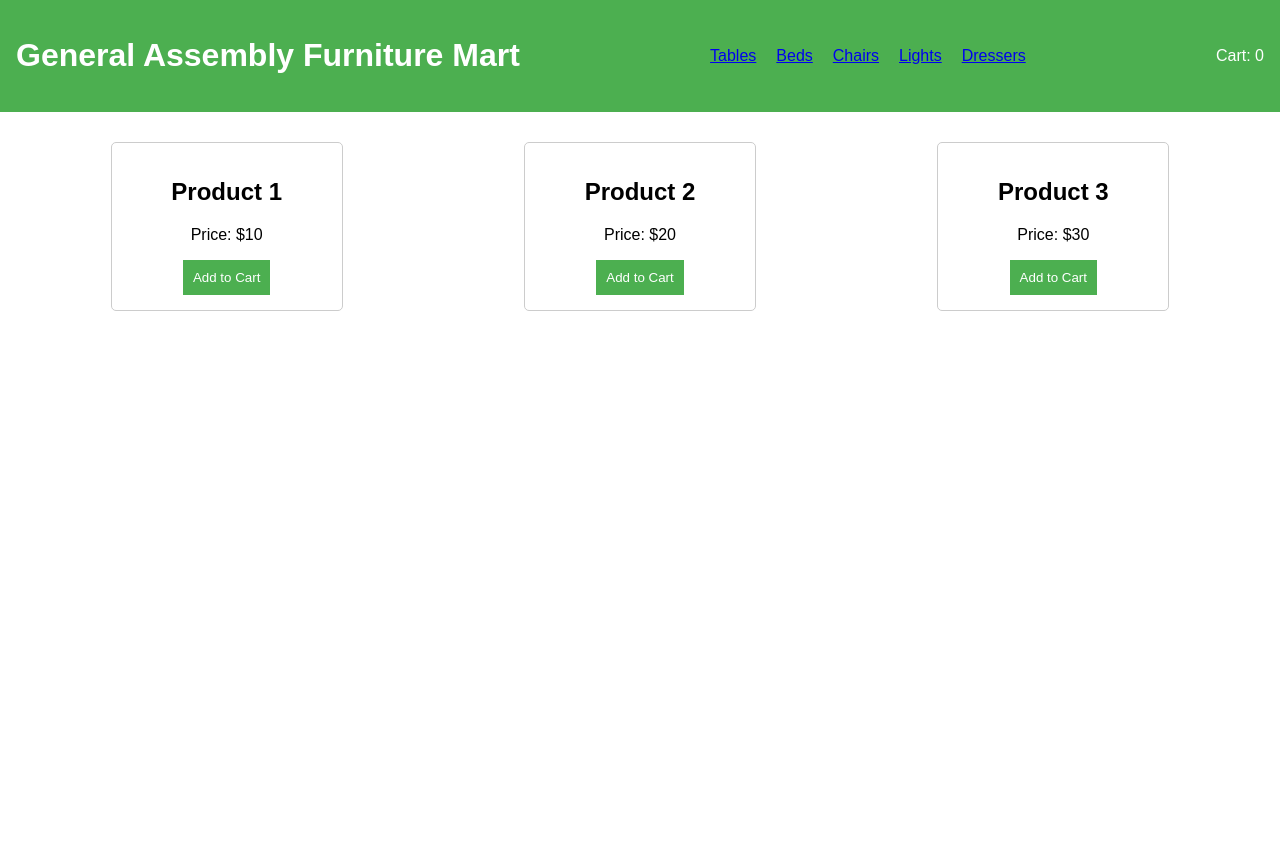
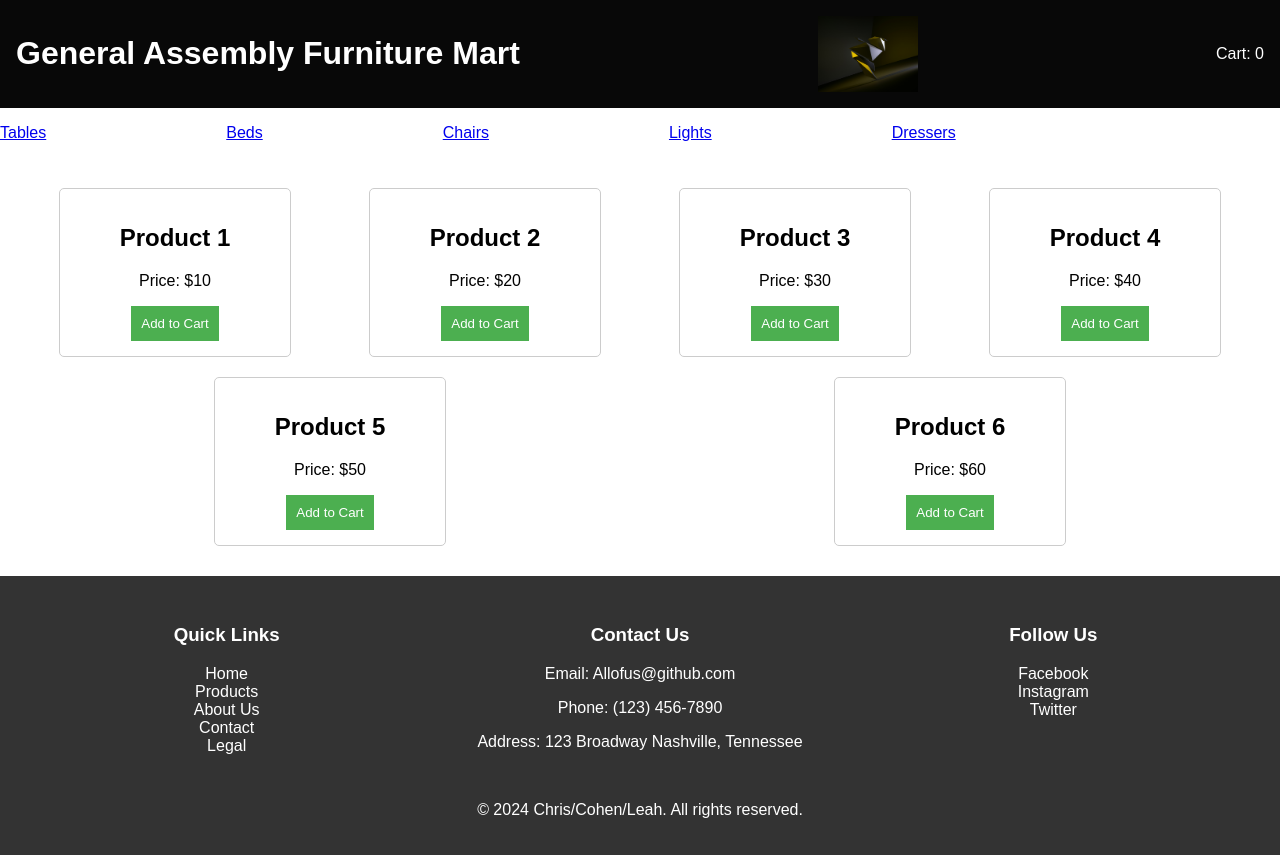
Before and after one commit to ChrispyPhilly/Hackathon_Round1, a plain HTML site: page client/index.html in a window 1280 px wide. Before the commit the page ends 800 px from the top, so only its background shows below. Drawn offline with Linux system fonts and the light colour scheme.

Commit message:
Matching wireframe plus logo

```diff
--- a/client/index.html
+++ b/client/index.html
@@ -9,6 +9,13 @@
 <body>
     <header>
         <h1>General Assembly Furniture Mart</h1>
+        <img src="logo.jpg" alt="Logo" class="logo">
+        <div class="cart">
+            <span>Cart: <span id="cart-count">0</span></span>
+        </div>
+
+    </header>
+
     <nav>
         <ul class="horizontal-list">
             <li><a href="#Tables">Tables</a></li>
@@ -20,12 +27,6 @@
 
 
     </nav>
-
-        <div class="cart">
-            <span>Cart: <span id="cart-count">0</span></span>
-        </div>
-
-    </header>
 
     <main>
 
@@ -45,8 +46,54 @@
                 <p>Price: $30</p>
                 <button class="add-to-cart">Add to Cart</button>
             </div>
+            <div class="product" data-name="Product 4" data-price="40">
+                <h2>Product 4</h2>
+                <p>Price: $40</p>
+                <button class="add-to-cart">Add to Cart</button>
+            </div>
+            <div class="product" data-name="Product 5" data-price="50">
+                <h2>Product 5</h2>
+                <p>Price: $50</p>
+                <button class="add-to-cart">Add to Cart</button>
+            </div>
+            <div class="product" data-name="Product 6" data-price="60">
+                <h2>Product 6</h2>
+                <p>Price: $60</p>
+                <button class="add-to-cart">Add to Cart</button>
+            </div>
         </div>
     </main>
+    <footer class="footer">
+        <div class="footer-content">
+            <div class="footer-links">
+                <h3>Quick Links</h3>
+                <ul>
+                    <li><a href="#">Home</a></li>
+                    <li><a href="#">Products</a></li>
+                    <li><a href="#">About Us</a></li>
+                    <li><a href="#">Contact</a></li>
+                    <li><a href="#">Legal</a></li>
+                </ul>
+            </div>
+            <div class="footer-info">
+                <h3>Contact Us</h3>
+                <p>Email: Allofus@github.com</p>
+                <p>Phone: (123) 456-7890</p>
+                <p>Address: 123 Broadway Nashville, Tennessee</p>
+            </div>
+            <div class="footer-social">
+                <h3>Follow Us</h3>
+                <ul>
+                    <li><a href="#">Facebook</a></li>
+                    <li><a href="#">Instagram</a></li>
+                    <li><a href="#">Twitter</a></li>
+                </ul>
+            </div>
+        </div>
+        <div class="footer-bottom">
+            <p>&copy; 2024 Chris/Cohen/Leah. All rights reserved.</p>
+        </div>
+    </footer>
 
     <script src="script.js"></script>
 </body>
--- a/client/style.css
+++ b/client/style.css
@@ -5,7 +5,7 @@ body {
 }
 
 header {
-    background-color: #4CAF50;
+    background-color: hsl(0, 0%, 3%);
     color: white;
     padding: 1rem;
     display: flex;
@@ -42,6 +42,13 @@ button:hover {
 }
 
 h1  {
+    margin: 0;
+    display: flex;
+    justify-content: center;
+    align-items: center;
+}
+
+.container {
     text-align: center;
 }
 
@@ -49,15 +56,53 @@ h1  {
 .horizontal-list {
     list-style-type: none;
     padding: 0;
-    margin: 0;
+    margin: 5;
     display: flex;        /
 }
 
 .horizontal-list li {
-    margin-right: 20px;
+    margin-right: 180px;
 }
 
 
 .horizontal-list li:last-child {
     margin-right: 0;
 }
+
+.logo {
+    width: 100px;
+}
+
+.footer {
+    background-color: #333;
+    color: white;
+    padding: 20px;
+    text-align: center;
+
+.footer-content {
+    display: flex;
+    justify-content: space-around;
+    flex-wrap: wrap;
+    margin-bottom: 20px;
+
+.footer-links, .footer-info, .footer-social {
+    flex: 1;
+    margin: 10px;
+}
+
+.footer-links ul, .footer-social ul {
+    list-style: none;
+    padding: 0;
+}
+
+.footer-links a, .footer-social a {
+    color: white;
+    text-decoration: none;
+}
+
+.footer-links a:hover, .footer-social a:hover {
+    text-decoration: underline; /
+
+.footer-bottom {
+    background-color: #222; */
+    padding: 10px 0;
```
Also changed, not shown: README.md, client/logo.jpg (added). Lines whose indentation alone changed are shown as unchanged.
